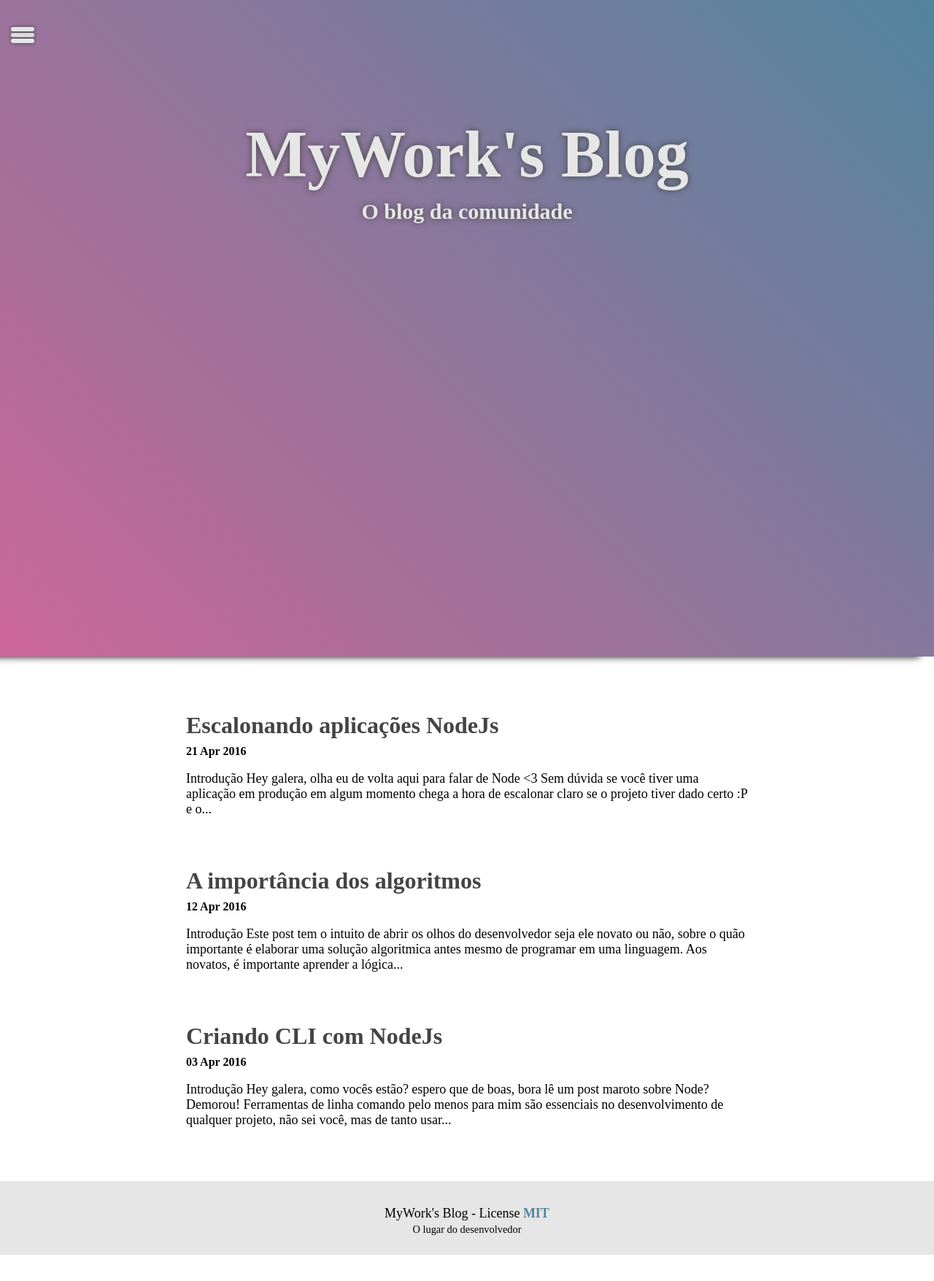
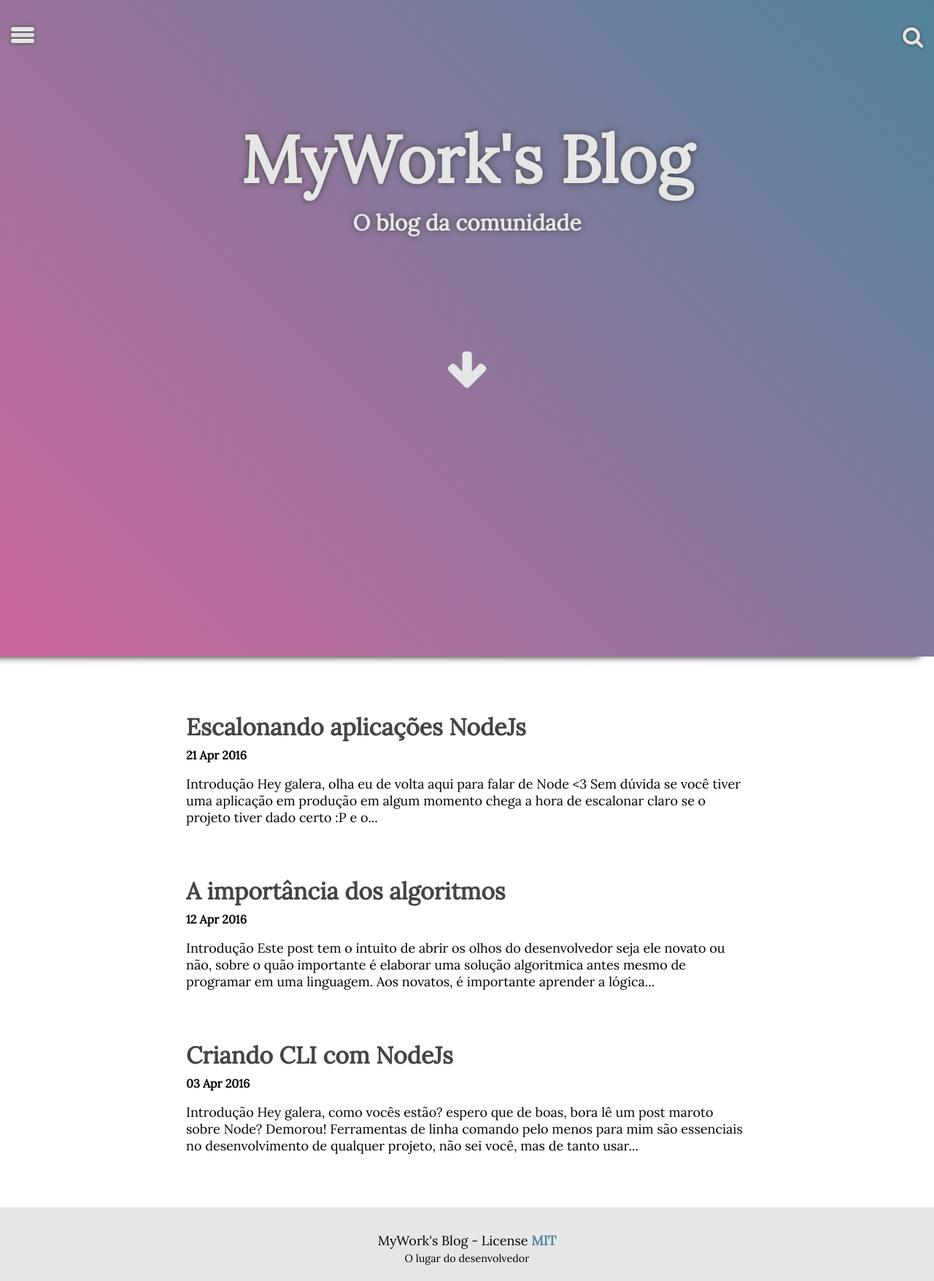
Before and after one commit to MyWorkEnterprise/myworkenterprise.github.io, a Jekyll site: the page built from index.html, in a window 1280 px wide. Shown: the whole page at 73% size. Built offline with Jekyll 4.4.1, drawn with Linux system fonts in a browser that asks for light colours; nearby versions of some CDN libraries; before the commit the page ends 1720 px from its top, so only the background shows below that.

Commit message:
Fix content blocking

```diff
--- a/_includes/footer.html
+++ b/_includes/footer.html
@@ -5,3 +5,5 @@
     <small>O lugar do desenvolvedor</small>
   </p>
 </footer>
+<link rel="stylesheet" href="https://maxcdn.bootstrapcdn.com/font-awesome/4.5.0/css/font-awesome.min.css">
+<link href='https://fonts.googleapis.com/css?family=Lora' rel='stylesheet' type='text/css'>
```
